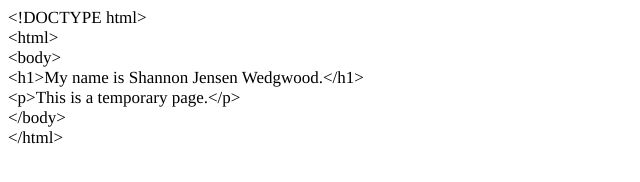
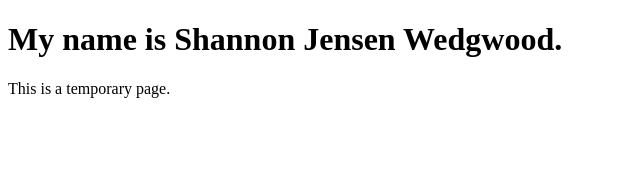
Before and after one commit to shannonjensen/Homepage, a plain HTML site: page index.html in a window 1280 px wide. Shown: the whole page, without its empty margins (0-640 px from the left). Drawn offline with Linux system fonts and the light colour scheme.

Commit message:
Add files via upload

```diff
--- a/index.html
+++ b/index.html
@@ -1,22 +1,7 @@
-<!DOCTYPE html PUBLIC "-//W3C//DTD HTML 4.01//EN" "http://www.w3.org/TR/html4/strict.dtd">
+<!DOCTYPE html>
 <html>
-<head>
-  <meta http-equiv="Content-Type" content="text/html; charset=utf-8">
-  <meta http-equiv="Content-Style-Type" content="text/css">
-  <title></title>
-  <meta name="Generator" content="Cocoa HTML Writer">
-  <meta name="CocoaVersion" content="1265.21">
-  <style type="text/css">
-    p.p1 {margin: 0.0px 0.0px 0.0px 0.0px; font: 17.0px Times}
-  </style>
-</head>
 <body>
-<p class="p1">&lt;!DOCTYPE html&gt;</p>
-<p class="p1">&lt;html&gt;</p>
-<p class="p1">&lt;body&gt;</p>
-<p class="p1">&lt;h1&gt;My name is Shannon Jensen Wedgwood.&lt;/h1&gt;</p>
-<p class="p1">&lt;p&gt;This is a temporary page.&lt;/p&gt;</p>
-<p class="p1">&lt;/body&gt;</p>
-<p class="p1">&lt;/html&gt;</p>
+<h1>My name is Shannon Jensen Wedgwood.</h1>
+<p>This is a temporary page.</p>
 </body>
 </html>
```
